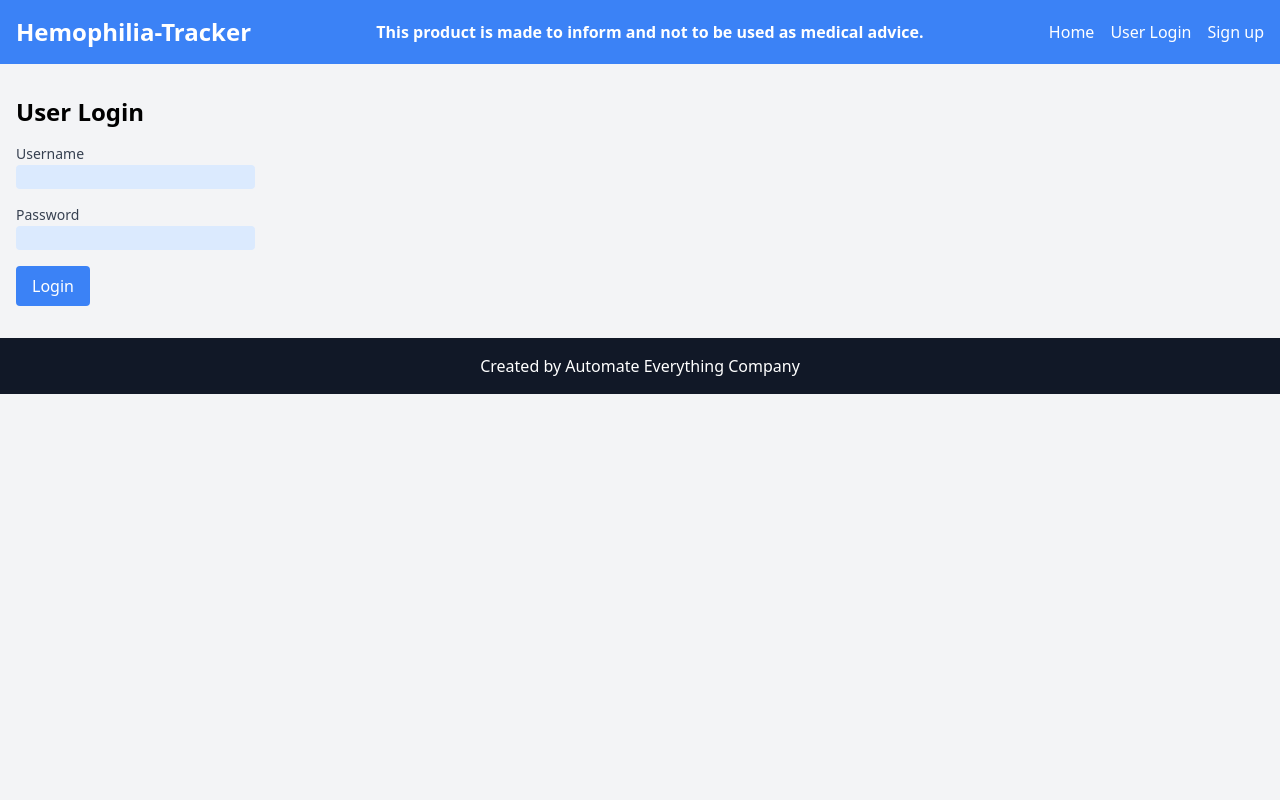
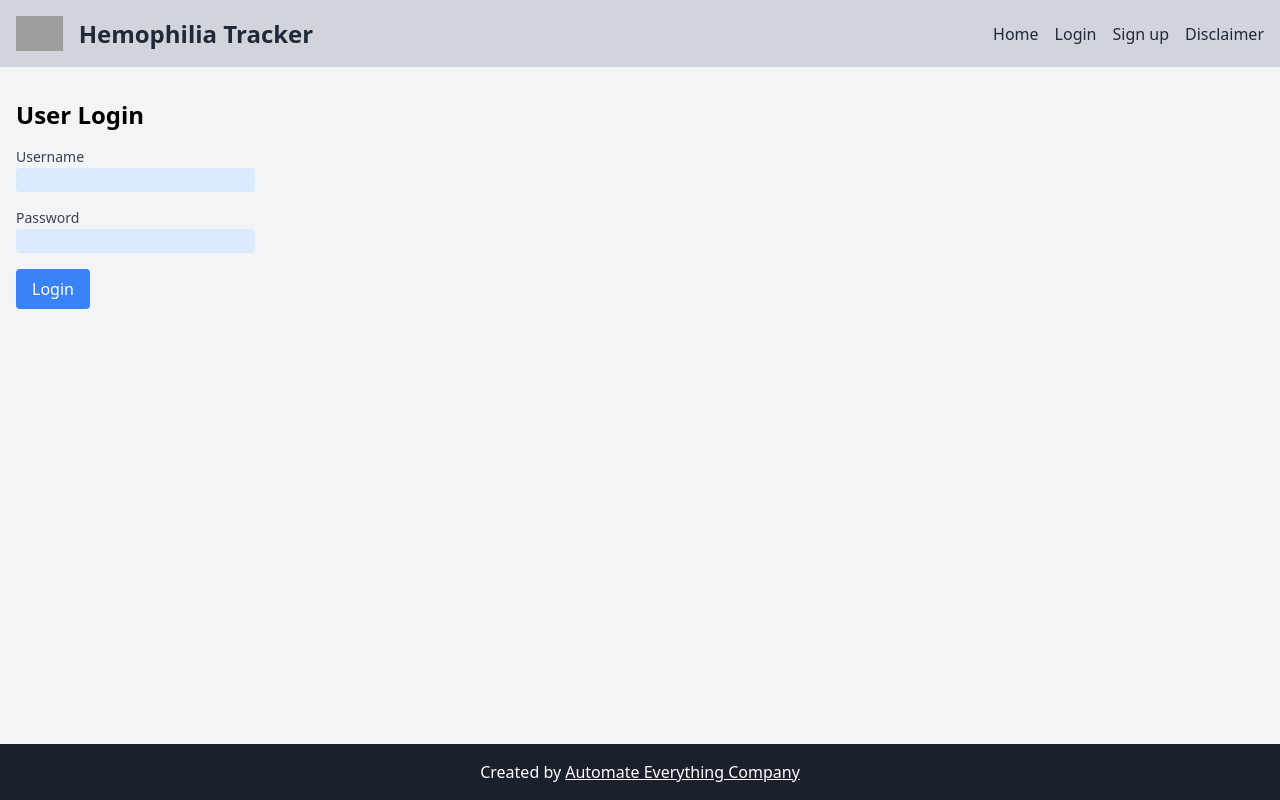
Before and after one commit to Automate-Everything-Universe/hemophilia-tracker, a FastAPI app: page /login in a window 1280 px wide. Run offline with FastAPI, Linux system fonts and the light colour scheme; some libraries are stand-ins or nearby versions; grey boxes are pictures that could not be loaded.

Commit message:
Add disclosure page: - Add content - Add logo for app

```diff
--- a/backend/app/main.py
+++ b/backend/app/main.py
@@ -128,7 +128,8 @@ def delete_user_by_email(email: str, db: Session = Depends(get_db)):
 
 
 @app.get("/users/{username}", response_class=HTMLResponse)
-def read_user_by_username(username: str, request: Request, token: str = Depends(oauth2_scheme), db: Session = Depends(get_db)):
+def read_user_by_username(username: str, request: Request, token: str = Depends(oauth2_scheme),
+                          db: Session = Depends(get_db)):
     payload = verify_token(token)
     current_user = crud.get_user_by_username(db, username=payload.get("sub"))
     if username != current_user.username:
@@ -231,6 +232,11 @@ def delete_measurement(username: str, measurement_id: int, db: Session = Depends
     return db_measurement
 
 
+@app.get("/disclaimer", response_class=HTMLResponse)
+def get_login_form(request: Request):
+    return templates.TemplateResponse("disclaimer.html", {"request": request})
+
+
 @app.get("/", response_class=HTMLResponse)
 def read_root(request: Request):
     return templates.TemplateResponse("index.html", {"request": request})
--- a/backend/templates/footer.html
+++ b/backend/templates/footer.html
@@ -1,5 +1,5 @@
 <footer class="bg-gray-900 text-white py-4">
-    <div class="container mx-auto text-center">
-        <p>Created by <a href="https://automate-everything-company.com">Automate Everything Company</a></p>
-    </div>
+        <div class="container mx-auto text-center">
+            <p>Created by <a href="https://automate-everything-company.com">Automate Everything Company</a></p>
+        </div>
 </footer>
--- a/backend/templates/layout.html
+++ b/backend/templates/layout.html
@@ -7,6 +7,7 @@
     <link href="https://cdn.jsdelivr.net/npm/tailwindcss@2.2.19/dist/tailwind.min.css" rel="stylesheet">
     <link rel="stylesheet" href="https://cdn.jsdelivr.net/npm/flatpickr/dist/flatpickr.min.css">
     <link rel="stylesheet" href="/static/css/styles.css">
+    <link rel="icon" href="/static/images/logo.png">
     <script src="https://cdn.plot.ly/plotly-latest.min.js"></script>
     <script src="https://cdn.jsdelivr.net/npm/flatpickr"></script>
     <script src="https://cdn.jsdelivr.net/npm/chart.js"></script>
@@ -14,25 +15,58 @@
     {% block extra_scripts %}
     {% endblock %}
 
+    <style>
+        html, body {
+            height: 100%;
+            margin: 0;
+        }
+        body {
+            display: flex;
+            flex-direction: column;
+        }
+        .content {
+            flex: 1;
+            display: flex;
+            flex-direction: column;
+        }
+        .footer {
+            background-color: #1a202c; /* Tailwind's gray-900 */
+            color: white;
+            padding: 1rem 0;
+        }
+
+
+
+
+
+    </style>
 </head>
 <body class="bg-gray-100">
-<header class="bg-blue-500 text-white py-4">
+<header class="bg-gray-300 text-gray-800 py-4">
     <div class="container mx-auto flex justify-between items-center px-4">
-        <h1 class="text-2xl font-bold">Hemophilia-Tracker</h1>
-        <h4 class="font-bold">This product is made to inform and not to be used as medical advice.</h4>
+        <div class="flex items-center space-x-4">
+            <img src="/static/images/logo.png" alt="logo" class="logo" style="height: 35px;">
+            <h1 class="text-2xl font-bold">Hemophilia Tracker</h1>
+        </div>
         <nav>
             <ul class="flex space-x-4">
                 <li><a href="/" class="hover:underline">Home</a></li>
-                <li><a href="/login" class="hover:underline">User Login</a></li>
+                <li><a href="/login" class="hover:underline">Login</a></li>
                 <li><a href="/signup" class="hover:underline">Sign up</a></li>
+                <li><a href="/disclaimer" class="hover:underline">Disclaimer</a></li>
             </ul>
         </nav>
     </div>
 </header>
-
+<div class="content">
+    {% block content %}
+    {% endblock %}
+</div>
+<footer class="footer text-center">
+    <div class="container mx-auto">
+        <p>Created by <a href="https://automate-everything-company.com" class="underline">Automate Everything
+            Company</a></p>
+    </div>
+</footer>
 </body>
-{% block content %}
-{% endblock %}
-
-{% include 'footer.html' %}
 </html>
```
Also changed, not shown: backend/templates/disclaimer.html (added, +30 -0 lines), logo.png (added).
